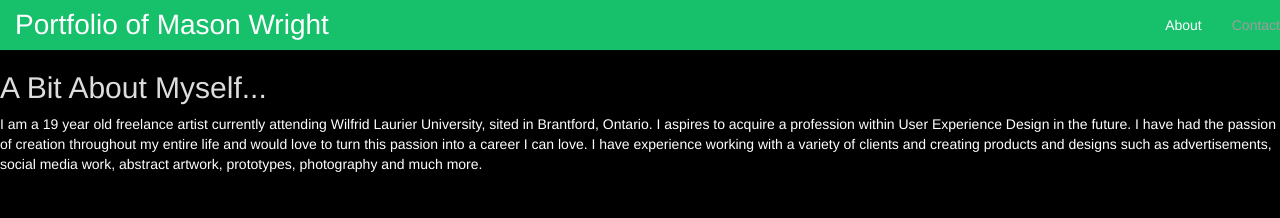
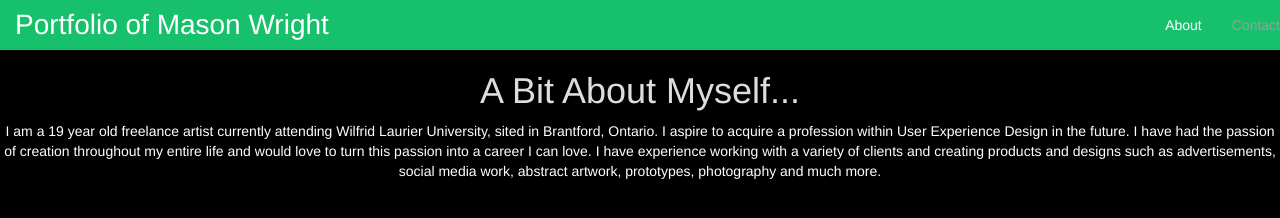
Before and after one commit to wrig9850/PortfolioUX220, a website: page about.html in a window 1280 px wide. Drawn offline with nearby package versions, Linux system fonts and the light colour scheme.

Commit message:
framework complete

```diff
--- a/about.html
+++ b/about.html
@@ -32,14 +32,19 @@
 
         <!-- About section header -->
         <header>
-           <h2 style="color:#dddddd";>
+           <h1 style="color:#dddddd";>
             A Bit About Myself...
-            </h2>
+            </h1>
         </header>
 
     <!-- About me description-->
     <p>
-        I am a 19 year old freelance artist currently attending Wilfrid Laurier University, sited in Brantford, Ontario. I aspires to acquire a profession within User Experience Design in the future. I have had the passion of creation throughout my entire life and would love to turn this passion into a career I can love. I have experience working with a variety of clients and creating products and designs such as advertisements, social media work, abstract artwork, prototypes, photography and much more.
+        I am a 19 year old freelance artist currently attending Wilfrid Laurier University, sited in
+        Brantford, Ontario. I aspire to acquire a profession within User Experience Design in the future.
+        I have had the passion of creation throughout my entire life and would love to turn this passion
+        into a career I can love. I have experience working with a variety of clients and creating products
+        and designs such as advertisements, social media work, abstract artwork, prototypes, photography
+        and much more.
     </p>
 
 
--- a/css/main.css
+++ b/css/main.css
@@ -16,7 +16,9 @@ a.navbar-brand {
 
 body {
     background-color: rgb(0, 0, 0);
+    text-align: center;
 }
+
 
 p {
     color: white;
```
Also changed, not shown: contact.html (+3 -3 lines), index.html (+8 -3 lines).
